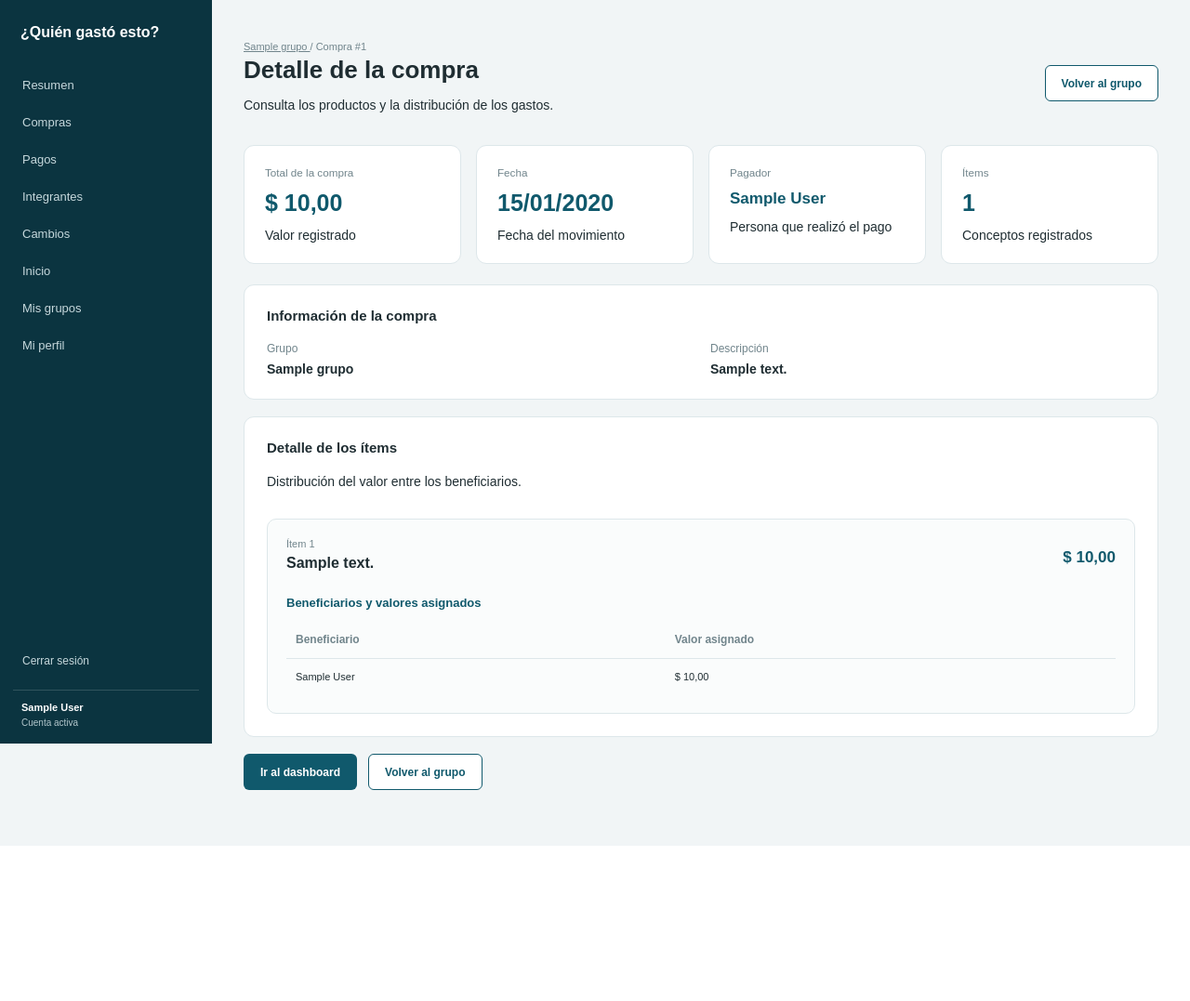
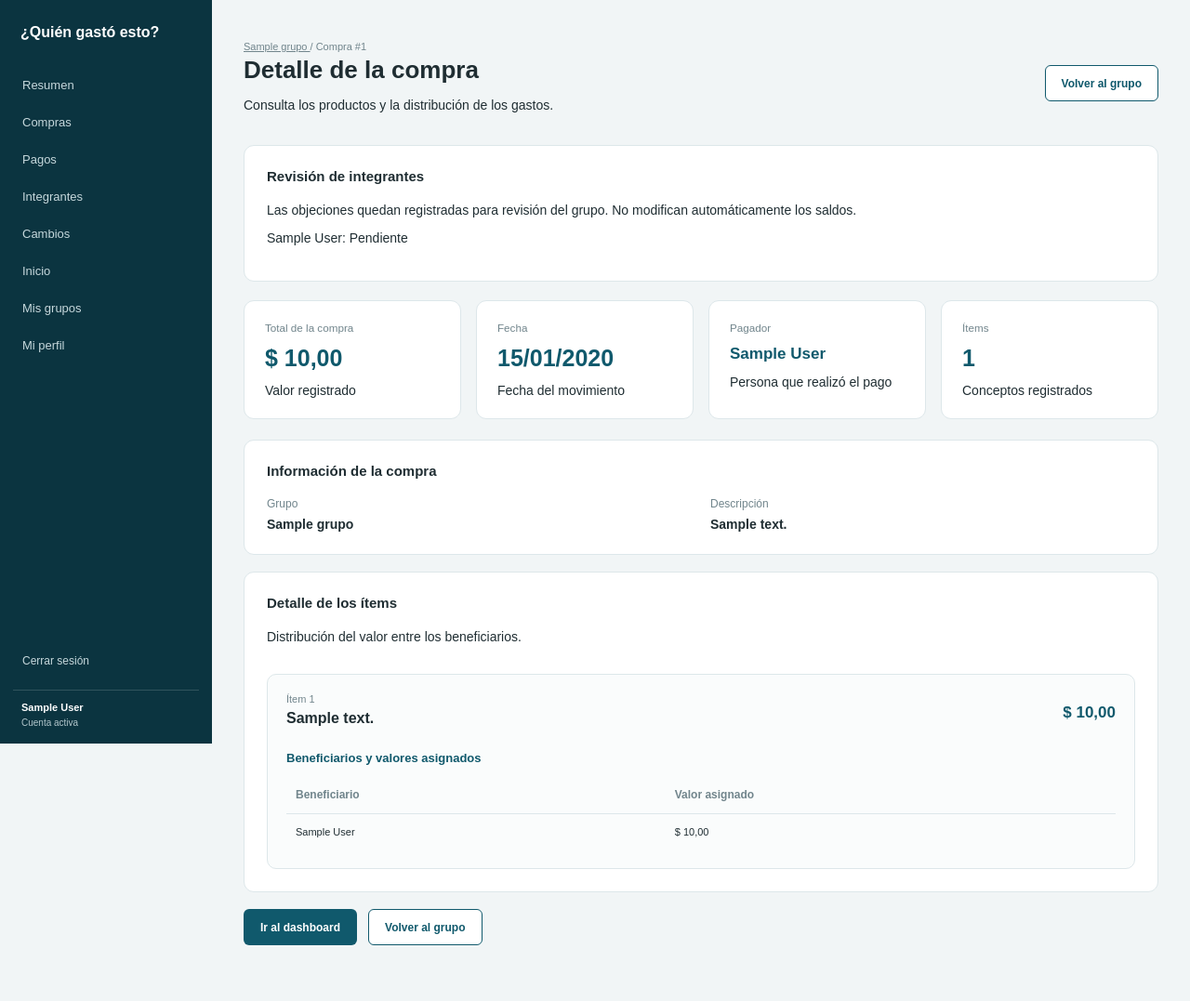
Before and after one commit to Thaliana-maria/Administracion, a Django app: page /compras/1/ in a window 1280 px wide. Shown: the whole page at 93% size. Before the commit the page ends 910 px from the top, so only its background shows below. Run offline with Django 5.2, Linux system fonts and the light colour scheme; a user stored in the database is signed in; tables that the repository leaves empty hold one stand-in row (values such as "Sample post").

Commit message:
Mostrar revisiones y acciones en el detalle de compra

```diff
--- a/templates/expenses/compra_detalle.html
+++ b/templates/expenses/compra_detalle.html
@@ -20,6 +20,19 @@
     </a>
 </div>
 
+<section class="panel feature-panel">
+    <h2>Revisión de integrantes</h2>
+    <p>Las objeciones quedan registradas para revisión del grupo. No modifican automáticamente los saldos.</p>
+    {% for revision in compra.revisiones.all %}
+        <p>{{ revision.usuario.get_full_name|default:revision.usuario.email }}: {{ revision.get_estado_display }}</p>
+        {% if revision.usuario_id == user.id and revision.estado == "pendiente" and not compra.anulada and not compra.grupo.archivado %}
+        <form method="post" action="{% url 'responder_compra' compra.id %}">{% csrf_token %}
+            <button class="button primary" name="accion" value="aceptada">Aceptar compra</button>
+            <button class="button outline" name="accion" value="objetada">Objetar compra</button>
+        </form>
+        {% endif %}
+    {% empty %}<p>No hay revisiones pendientes de integrantes.</p>{% endfor %}
+</section>
 <section class="stats-grid purchase-detail-stats">
     <article class="panel stat">
         <small>Total de la compra</small>
```
